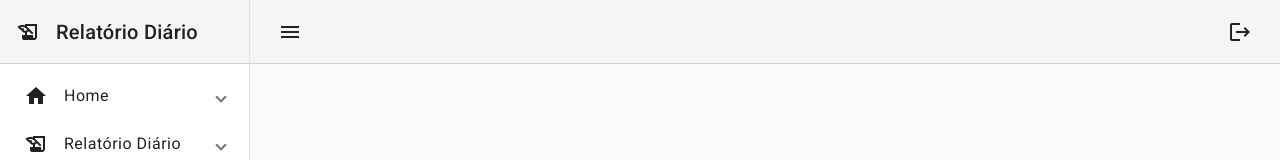
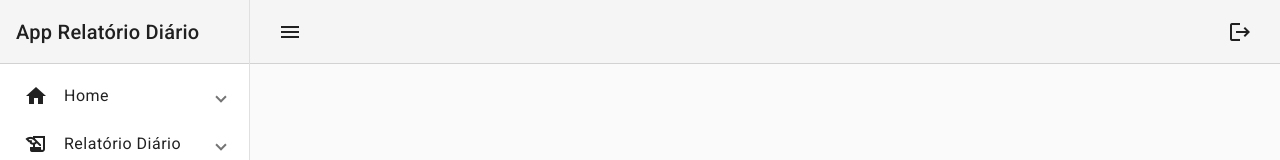
Before and after one commit to HiagoArtDev/DiarioAngular, an Angular app: page / in a window 1280 px wide. Shown: the top 160 px of the page. Built offline with nearby package versions, Linux system fonts and the light colour scheme.

Commit message:
corrigindo links

```diff
--- a/src/app/app.component.html
+++ b/src/app/app.component.html
@@ -1,8 +1,8 @@
 <mat-sidenav-container class="sidenav-container">
   <mat-sidenav #sidenav mode="side" opened class="sidenav">
     <mat-toolbar style="border-bottom: 1px solid rgba(0, 0, 0, 0.144)">
-      <mat-icon class="menu-icon">history_edu</mat-icon>
-      Relatório Diário
+      <!-- <mat-icon class="menu-icon">history_edu</mat-icon> -->
+      App Relatório Diário
     </mat-toolbar>
 
     <mat-nav-list>
@@ -14,15 +14,15 @@
           </mat-panel-title>
         </mat-expansion-panel-header>
 
-        <a mat-list-item routerLink="/listagem-relatorios">
+        <a mat-list-item>
           <mat-icon matListItemIcon>dashboard</mat-icon>
           <span matListItemTitle>DashBoard</span>
         </a>
-        <a mat-list-item routerLink="/listagem-relatorios">
+        <a mat-list-item>
           <mat-icon matListItemIcon>people</mat-icon>
           <span matListItemTitle>Usuários</span>
         </a>
-        <a mat-list-item routerLink="/listagem-relatorios">
+        <a mat-list-item>
           <mat-icon matListItemIcon>list</mat-icon>
           <span matListItemTitle>To List</span>
         </a>
--- a/src/app/app.config.ts
+++ b/src/app/app.config.ts
@@ -5,8 +5,8 @@ import { routes } from './app.routes';
 import { provideClientHydration } from '@angular/platform-browser';
 import { provideAnimationsAsync } from '@angular/platform-browser/animations/async';
 
-import { provideHttpClient } from '@angular/common/http';
+import { provideHttpClient, withFetch } from '@angular/common/http';
 
 export const appConfig: ApplicationConfig = {
-  providers: [provideHttpClient(), provideRouter(routes), provideClientHydration(), provideAnimationsAsync()]
+  providers: [provideHttpClient(withFetch()), provideRouter(routes), provideClientHydration(), provideAnimationsAsync()]
 };
```
Also changed, not shown: src/assets/imgs/Tecnologic-removebg-preview.png (added), src/assets/imgs/Tecnologic.png (added).
